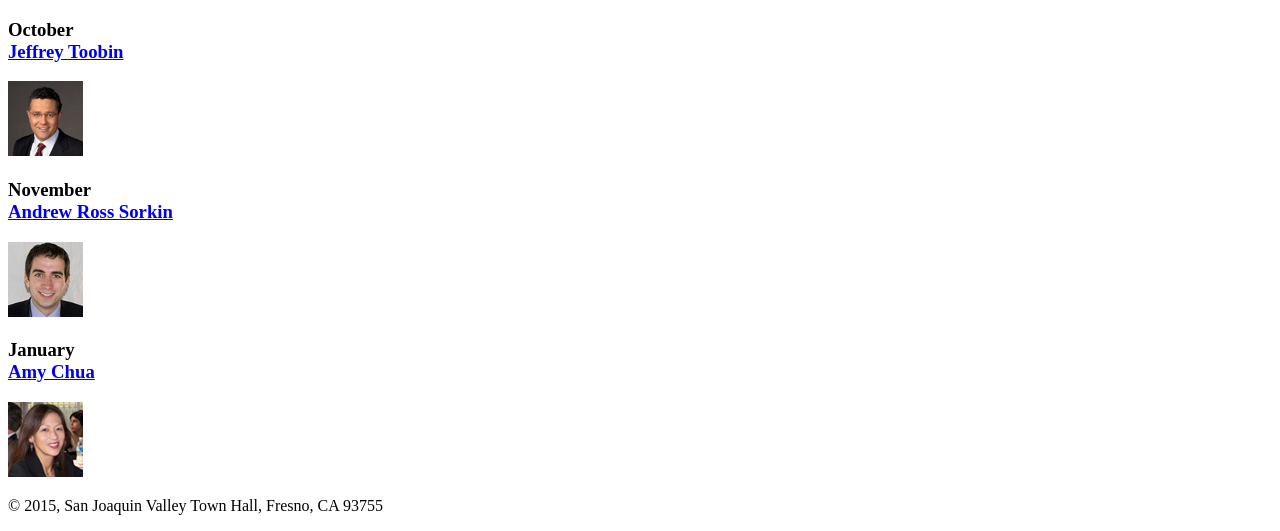
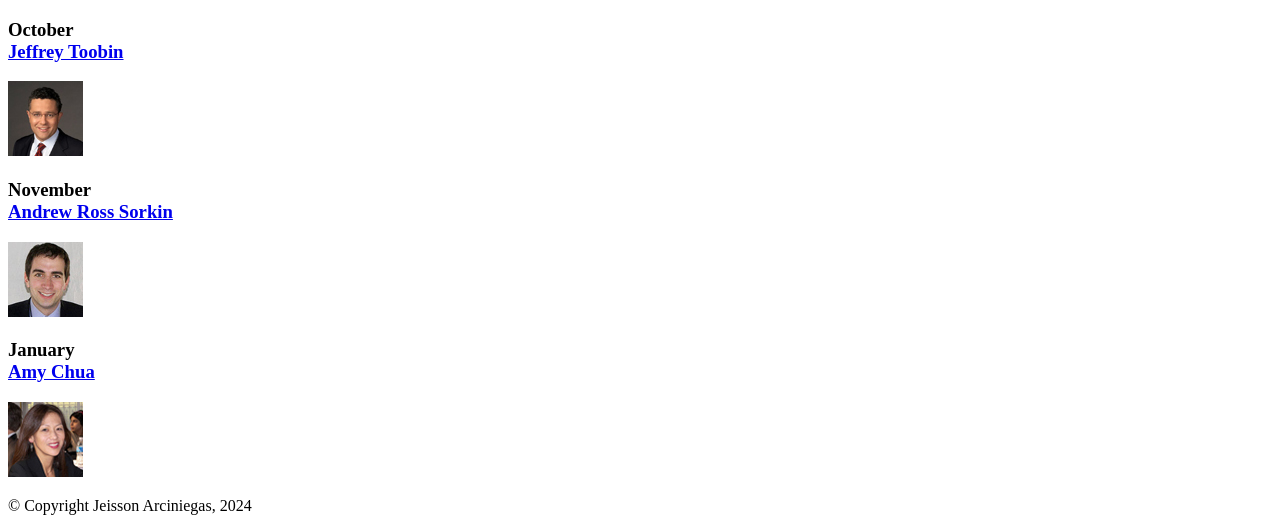
Before and after one commit to njit-jeisson/A01.gitub.io, a plain HTML site: page index.html in a window 1280 px wide. Shown: the part 504-1035 px from the top of the page. Drawn offline with Linux system fonts and the light colour scheme.

Commit message:
Update index.html

```diff
--- a/index.html
+++ b/index.html
@@ -45,7 +45,7 @@
 
 	</main>
 	<footer>
-		<p>&copy; 2015, San Joaquin Valley Town Hall, Fresno, CA 93755</p>
+		<p>&copy; Copyright Jeisson Arciniegas, 2024</p>
 	</footer>
 </body>
 </html>
```
